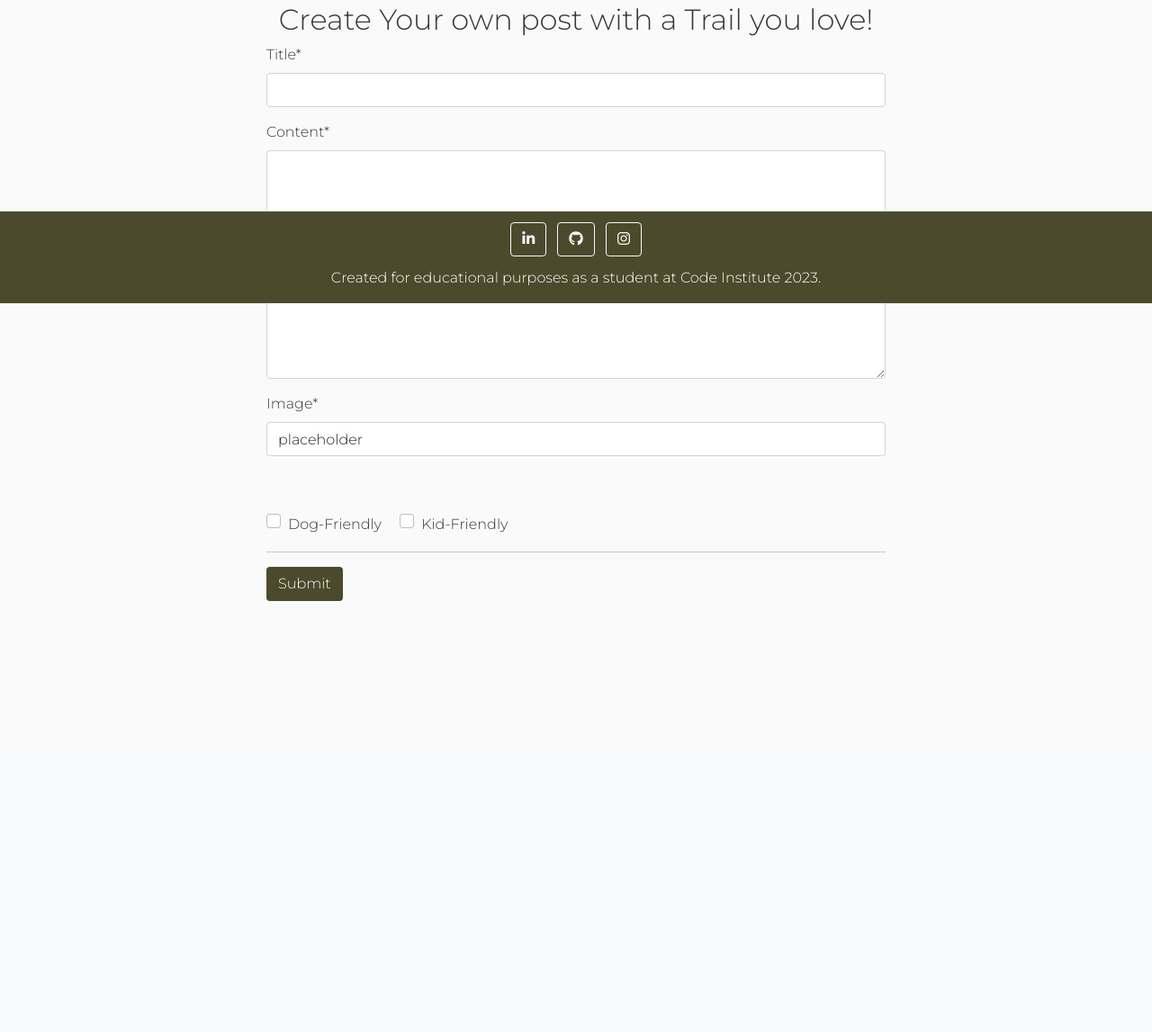
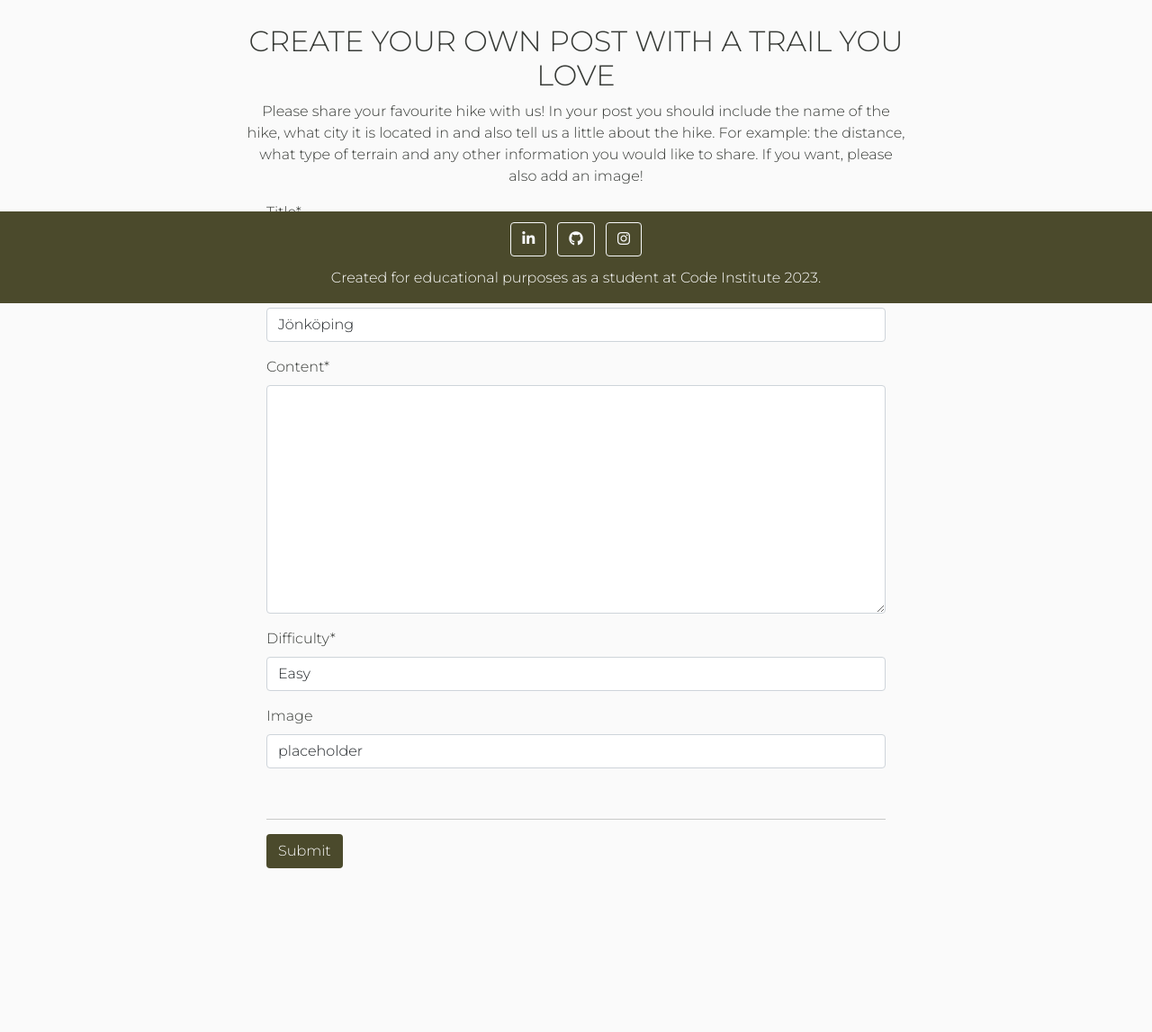
Before and after one commit to emeliehansson/hiking-trail-blog-milestone4, a Django app: page /add_post in a window 1280 px wide. Shown: the part 463-1610 px from the top of the page at 90% size. Before the commit the page ends 1131 px from the top, so only its background shows below. Run offline with Django 3.2, Linux system fonts and the light colour scheme; the visitor is signed in with stand-in values (Sample User, id 1); some libraries are stand-ins or nearby versions.

Commit message:
Feat: models.py, forms.py, contact.html, contact_success.html,
Added ’city’ to my Post model, this is for the users to be able to add in their post what city the hike they add is in.
Also added the approved variable to the Post model, this will send the new user posts to the admin panel where the admin will have to approve the posts.

Added widgets to my ContactForm class and to the UserBlogPost form in forms.py.

Added a the html for the contactform, when the user has submitted their message in the contact form they will be redirected to a success page which is contact_success.html where they will get a confirmation that their message has been sent.

```diff
--- a/blog/admin.py
+++ b/blog/admin.py
@@ -11,6 +11,10 @@
     prepopulated_fields = {'slug': ('title',)}
     list_filter = ('status', 'created_on')
     summernote_fields = ('content')
+    actions = ['approve_posts']
+
+    def approve_posts(self, request, queryset):
+        queryset.update(approved=True)
 
 
 @admin.register(Comment)
--- a/blog/forms.py
+++ b/blog/forms.py
@@ -1,4 +1,4 @@
-from .models import Comment, Post
+from .models import Comment, Post, Contact
 from django import forms
 
 
@@ -8,13 +8,31 @@
     """
     class Meta:
         model = Post
-        fields = (
-            'title',
-            'content',
-            )
+        fields = ('title', 'city', 'content', 'difficulty', 'featured_image')
+
+    widgets = {
+        'title': forms.TextInput(attrs={'class': 'form-control', 'placeholder':
+                                        'Add the Name of the Trail'}),
+        'city': forms.TextInput(attrs={'class': 'form-control'}),
+        'content': forms.Textarea(attrs={'class': 'form-control'}),
+        'diffictulty': forms.Select(attrs={'class': 'form-control'}),
+        'featured_image': forms.Select(attrs={'class': 'form-control'}),
+    }
 
 
 class CommentForm(forms.ModelForm):
     class Meta:
         model = Comment
         fields = ('body',)
+
+
+class ContactForm(forms.ModelForm):
+    class Meta:
+        model = Contact
+        fields = '__all__'
+
+    widgets = {
+            'name': forms.TextInput(attrs={'class': 'form-control'}),
+            'email': forms.TextInput(attrs={'class': 'form-control'}),
+            'message': forms.Textarea(attrs={'class': 'form-control'}),
+        }
--- a/blog/models.py
+++ b/blog/models.py
@@ -25,13 +25,16 @@
                                   default='Easy')
     updated_on = models.DateTimeField(auto_now=True)
     content = models.TextField()
-    featured_image = CloudinaryField('image', default='placeholder')
+    city = models.CharField(max_length=50, blank=False, default='Jönköping')
+    featured_image = CloudinaryField('image', default='placeholder',
+                                     blank=True)
     excerpt = models.TextField(blank=True)
     created_on = models.DateTimeField(auto_now_add=True)
     status = models.IntegerField(choices=STATUS, default=0)
     likes = models.ManyToManyField(User, related_name='blog_likes', blank=True)
     saves = models.ManyToManyField(
         User, related_name='blogpost_saves', blank=True)
+    approved = models.BooleanField(default=False)
 
     class Meta:
         ordering = ["-created_on"]
@@ -52,7 +55,7 @@
         return super().save(*args, **kwargs)
 
     def get_absolute_url(self):
-        return reverse('list_hikes')
+        return reverse('post_detail')
 
 
 class Comment(models.Model):
@@ -74,4 +77,13 @@
         return f'Comment {self.body} by {self.name}'
 
 
-# class UserProfile(models.Model):
+class Contact(models.Model):
+    """
+    Contact Form.
+    """
+    name = models.CharField(max_length=160)
+    email = models.EmailField()
+    message = models.TextField()
+
+    def __str__(self):
+        return self.name
--- a/blog/urls.py
+++ b/blog/urls.py
@@ -5,6 +5,8 @@
 urlpatterns = [
     path('', views.PostList.as_view(), name='home'),
     path('add_post', views.AddPost.as_view(), name='add_post'),
+    # path('edit_post', views.),
+    path('contact', views.contact, name="contact"),
     path('like/<slug:slug>', views.PostLike.as_view(), name='post_like'),
     path('save/<slug:slug>', views.PostSave.as_view(), name='post_save'),
     path('<slug:slug>/', views.PostDetail.as_view(), name='post_detail'),
--- a/blog/views.py
+++ b/blog/views.py
@@ -1,11 +1,10 @@
 from django.shortcuts import render, get_object_or_404, redirect, reverse
 from django.views.generic import View, CreateView, ListView, UpdateView
-from django.urls import reverse_lazy
 from .models import Post
 from django.utils.text import slugify
 from django.http import HttpResponseRedirect
 from django.contrib.auth.mixins import LoginRequiredMixin
-from .forms import CommentForm, UserBlogPost
+from .forms import CommentForm, ContactForm, UserBlogPost
 from django.contrib import messages
 
 
@@ -22,8 +21,7 @@
 
 class PostDetail(View):
     """
-    Gets full post detail with an approved
-    post from a User.
+    Gets full post detail with an approved post.
     """
     def get(self, request, slug, *args, **kwargs):
         queryset = Post.objects.filter(status=1)
@@ -92,19 +90,37 @@
     template. This view makes sure of that.
     """
     model = Post
+    form_class = UserBlogPost
     template_name = 'add_post.html'
-    fields = ('title', 'content', 'featured_image',)
 
     def get_success_url(self):
         return reverse('home')
 
     def form_valid(self, form):
-        form.instance.user = self.request.user
+        form.instance.author = self.request.user
         messages.success(
             self.request,
             'Your blogpost have been added and is waiting for approval!')
         form.slug = slugify(form.instance.title)
         return super().form_valid(form)
+
+
+# class EditPost()
+
+
+def contact(request):
+    submitted = False
+    if request.method == "POST":
+        form = ContactForm(request.POST)
+        if form.is_valid():
+            form.save()
+            return render(request, 'contact_success.html')
+    else:
+        form = ContactForm()
+        if 'submitted' in request.GET:
+            submitted = True
+    return render(request, 'contact.html',
+                  {'form': form, 'submitted': submitted})
 
 
 class PostLike(View):
--- a/static/css/style.css
+++ b/static/css/style.css
@@ -189,6 +189,15 @@
     padding: 10px;
 }
 
+.btn-back{
+    background-color: #4b4a2c;
+    color: #fafafa;
+}
+
+.success {
+    margin-top: 10px;
+}
+
 
 /* ----------------------- Media Queries
 @media screen and (max-width: 375px) {
--- a/templates/add_post.html
+++ b/templates/add_post.html
@@ -1,40 +1,37 @@
 {% extends "base.html" %} {% load crispy_forms_tags %} {% block content %}
-<!-- Only allows users who are log in -->
+
+<!-- Only logged in users will be able to add a post -->
 {% if user.is_authenticated %}
 <div class="container mb-3">
 	<div class="row">
 		<div class="col-md-8 mt-1 offset-md-2">
+			<br>
+			<h2 class="text-center text-uppercase">Create Your own post with a Trail you Love</h2>
+			<p class="text-center">
+				Please share your favourite hike with us! In your post you should include the name of the hike,
+				what city it is located in and also tell us a little about the hike. For example: the distance, what type of terrain and
+				any other information you would like to share. If you want, please also add an image!
+			</p>
 			<!-- Success alert when submitted -->
-			<h2 class="text-center">Create Your own post with a Trail you love!</h2>
-			{% if submitted %} Your Post was Submitted Successfully, Thank You for Contributing.
+			{% if submitted %}
+			<div class="alert alert-success" role="alert">
+				Your post was added and is awaiting approval. Thank you for contributing!
+			</div>
 			{% else %}
 			<div class="container">
 				<div class="row">
+					<div class="form-group">
 						<form method=POST>
 							{% csrf_token %}
 							{{ form|crispy }}
-						  <br>
-						  <br>
-						<div class="form-check form-check-inline">
-							<input class="form-check-input dog-friendly" type="checkbox" id="inlineCheckbox1" value="Dog-Friendly">
-							<label class="form-check-label" for="inlineCheckbox1">Dog-Friendly</label>
-						</div>
-						<div class="form-check form-check-inline">
-							<input class="form-check-input kid-friendly" type="checkbox" id="inlineCheckbox2" value="Kid-Friendly">
-							<label class="form-check-label" for="inlineCheckbox2">Kid-Friendly</label>
-						</div>
 							<br>
 							<hr>
 							<input type="submit" value="Submit" class="btn btn-signup">
 						</form>
 					</div>
-			</div> {% endif %}
-			<!-- Alert to let users know they need to be logged in  -->
-			{% else %}
-			<div class="text-light">
-				<h1>Sorry. You must be Logged In to create a review. </h1>
-				<a href="{% url 'account_login' %}">Login Here</a>
 				</div>
+			</div>
+			{% endif %}
 		</div>
 	</div>
 </div>
--- a/templates/base.html
+++ b/templates/base.html
@@ -38,9 +38,7 @@
         </button>
         <div class="collapse navbar-collapse" id="navbarNavDropdown">
             <ul class="navbar-nav">
-                <li class="nav-item active">
-                    <a class="nav-link" href="{% url 'home' %}">Home <span class="sr-only">(current)</span></a>
-                </li>
+                <!-- If the user is logged in they will see these in the navbar -->
                 {% if user.is_authenticated %}
                 <li class="nav-item">
                     <a class="nav-link" href="{% url 'account_logout' %}">Logout</a>
@@ -52,13 +50,17 @@
                             <a class="nav-link" href="{% url 'add_post' %}">Add a Post</a>
                         </li>
                         <li class="nav-item">
+                            <a class="nav-link" href="#">Your Hikes</a>
+                        </li>
+                        <li class="nav-item">
                             <a class="nav-link" href="#">Edit a Post</a>
                         </li>
                     </ul>
                 </li>
                 <li class="nav-item">
-                    <a class="nav-link" href="#">Contact Us</a>
+                    <a class="nav-link" href="{% url 'contact' %}">Contact Us</a>
                 </li>
+                <!-- If the user is not logged in, this is what will show in the navbar -->
                 {% else %}
                 <li class="nav-item">
                     <a class="nav-link" href="{% url 'account_signup' %}">Register</a>
--- a/templates/index.html
+++ b/templates/index.html
@@ -18,7 +18,7 @@
                                     <img class="card-img-top" src=" {{ post.featured_image.url }}" alt="Image posted by user who created the post" style="width:100%; height:100%;">
                                     {% endif %}
                                     <div class="image-flash">
-                                        <p class="level">Difficulty: {{ post.level }}</p>
+                                        <p class="level">Level: {{ post.difficulty }}</p>
                                     </div>
                                 </div>
                                 <a href="{% url 'post_detail' post.slug %}" class="post-link">
```
Also changed, not shown: hikingblog/settings.py (+8 -0 lines), templates/contact.html (+26 -2 lines), templates/contact_success.html (added, +7 -0 lines), templates/hikes.html (added, +68 -0 lines), templates/post_detail.html (+8 -2 lines), blog/migrations/0002_post_approved.py (added), blog/migrations/0003_contact.py (added), blog/migrations/0004_alter_post_featured_image.py (added), blog/migrations/0005_post_city.py (added), templates/trail_list.html (deleted). Lines whose indentation alone changed are shown as unchanged.
